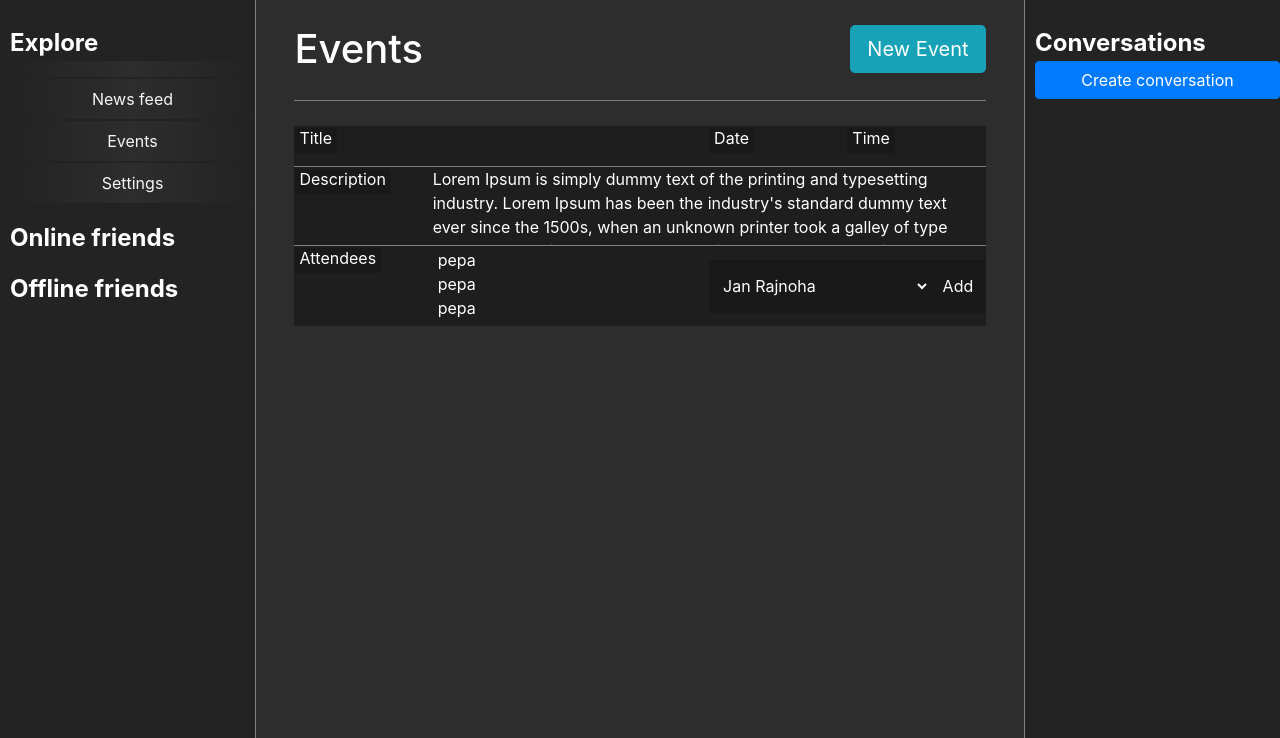
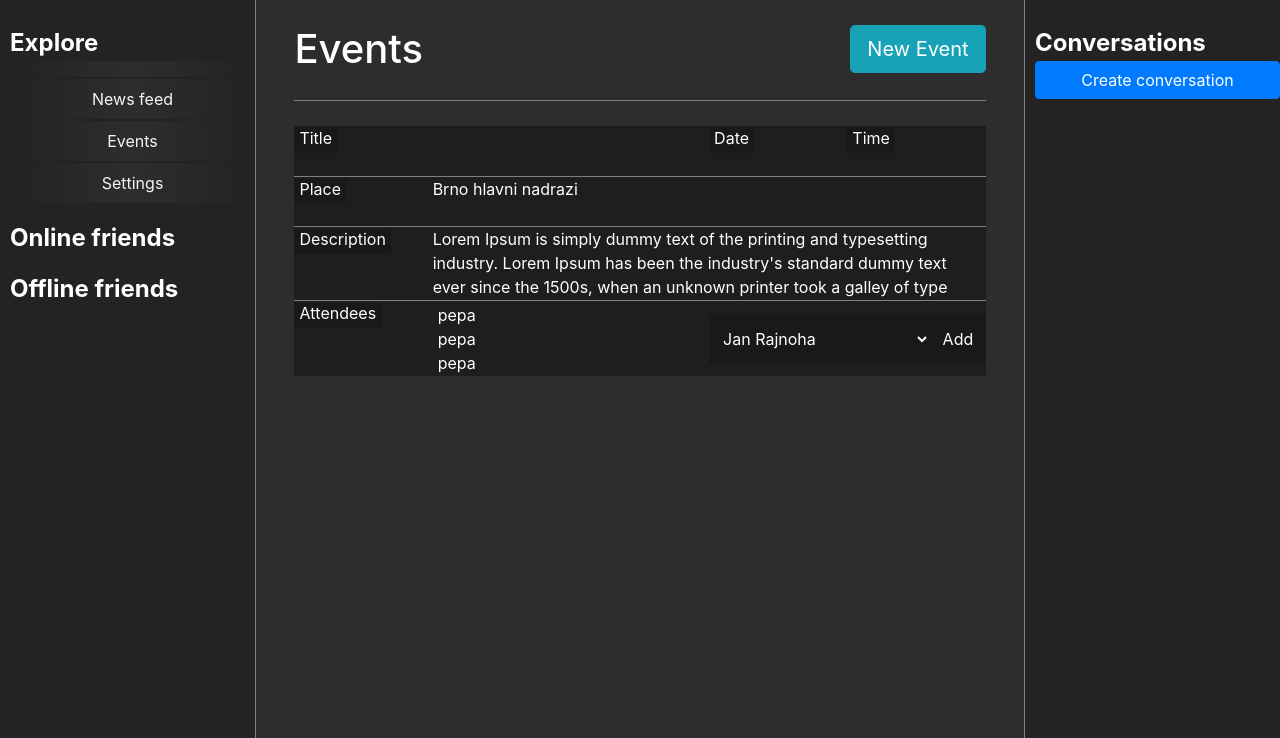
Before and after one commit to Tharizdun/Mordred, a PHP site: page /events in a window 1280 px wide. Shown: the part 62-800 px from the top of the page. Run offline with PHP 8.4, Linux system fonts and the light colour scheme; the visitor is signed in with stand-in values (Sample User, id 1); data that the repository does not hold is empty.

Commit message:
events fix

```diff
--- a/events.php
+++ b/events.php
@@ -263,6 +263,14 @@ if ($showSuccess)
                 <span>Time</span>
             </div>
 
+            <div class="PlaceTitle">
+                <span>Place</span>
+            </div>
+
+            <div class="Place">
+                <p>Brno hlavni nadrazi</p>
+            </div>
+
             <div class="DescriptionTitle">
                 <span>Description</span>
             </div>
@@ -270,6 +278,8 @@ if ($showSuccess)
             <div class="description">
                 <p>Lorem Ipsum is simply dummy text of the printing and typesetting industry. Lorem Ipsum has been the industry's standard dummy text ever since the 1500s, when an unknown printer took a galley of type and scrambled it to make a type specimen book. It has survived not only five centuries, but also the leap into electronic typesetting, remaining essentially unchanged. It was popularised in the 1960s with the release of Letraset sheets containing Lorem Ipsum passages, and more recently with desktop publishing software like Aldus PageMaker including versions of Lorem Ipsum.</p>
             </div>
+
+
 
             <div class="DescriptionAttendees">
                 <span>Attendees</span>
--- a/styl.css
+++ b/styl.css
@@ -756,7 +756,7 @@ textArea:focus
 .eventsWindow .eventFrame
 {
     width:100%;
-    height: 200px;
+    height: 250px;
     background-color: rgb(30,30,30);
     margin-bottom: 25px;
     margin-top: 25px;
@@ -772,7 +772,7 @@ textArea:focus
 .eventsWindow .eventFrame .DescriptionTitle
 {
     width:20%;
-    height:40%;
+    height:30%;
     float:left;
     border-bottom: 1px solid grey;
     border-top: 1px solid grey;
@@ -795,7 +795,7 @@ textArea:focus
 .eventsWindow .eventFrame .description
 {
     width:80%;
-    height:40%;
+    height:30%;
     border-top: 1px solid grey;
     border-bottom: 1px solid grey;
     float:left;
@@ -803,21 +803,47 @@ textArea:focus
     -ms-overflow-style: none;
     padding-right:15px;
 }
+
+.eventsWindow .eventFrame .PlaceTitle
+{
+    width:20%;
+    height:20%;
+    float:left;
+    border-top: 1px solid grey;
+}
+
+.eventsWindow .eventFrame .Place
+{
+    width:80%;
+    height:20%;
+    border-top: 1px solid grey;
+    float:left;
+    overflow:scroll;
+    -ms-overflow-style: none;
+    padding-right:15px;
+}
+
+.eventsWindow .eventFrame .Place::-webkit-scrollbar
+{
+    display:none;
+}
+
 .eventsWindow .eventFrame .description::-webkit-scrollbar
 {
     display:none;
 }
+
 .eventsWindow .eventFrame .addUser
 {
     width:40%;
-    height:40%;
+    height:30%;
     float:left;
 }
 
 .eventsWindow .eventFrame .DescriptionAttendees
 {
     width:20%;
-    height:40%;
+    height:30%;
     float:left;
 }
 
@@ -826,7 +852,7 @@ textArea:focus
     padding-left: 5px;
     padding-top: 2px;
     width:40%;
-    height:40%;
+    height:30%;
     float:left;
     overflow:scroll;
     -ms-overflow-style: none;
```
